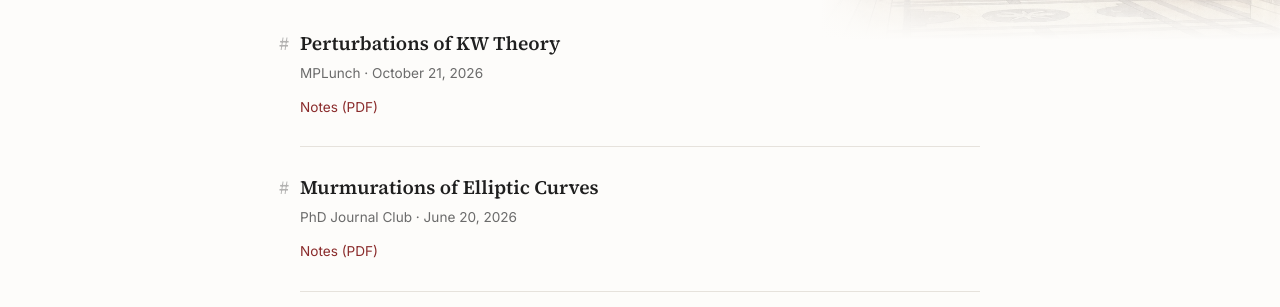
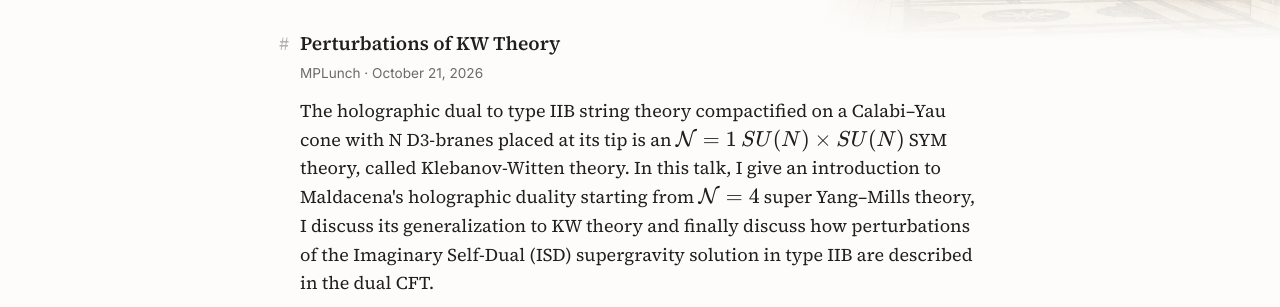
Before and after one commit to LuigiAngelini/LuigiAngelini.github.io, a plain HTML site: page talks.html in a window 1280 px wide. Shown: the part 484-791 px from the top of the page. Drawn offline with nearby package versions, Linux system fonts and the light colour scheme.

Commit message:
add KW talk abstract

```diff
--- a/talks.html
+++ b/talks.html
@@ -72,7 +72,10 @@
           <span class="venue">MPLunch</span>
           <span class="date">October 21, 2026</span>
         </p>
-        <p class="abstract"><!-- ABSTRACT: write it here, between the two tags --></p>
+        <p class="abstract">The holographic dual to type IIB string theory compactified on a Calabi–Yau cone with N D3-branes placed at its tip is an $\mathcal{N}=1$ $SU(N)\times SU(N)$ SYM theory, called Klebanov-Witten theory.
+          In this talk, I give an introduction to Maldacena's holographic duality starting from $\mathcal{N}=4$ super Yang–Mills theory, I discuss its generalization to KW theory and finally discuss how perturbations of the
+          Imaginary Self-Dual (ISD) supergravity solution in type IIB are described in the dual CFT.
+        </p>
         <p class="resources">
           <a href="talks/2026-10-perturbations-kw-theory.pdf">Notes (PDF)</a>
         </p>
```
